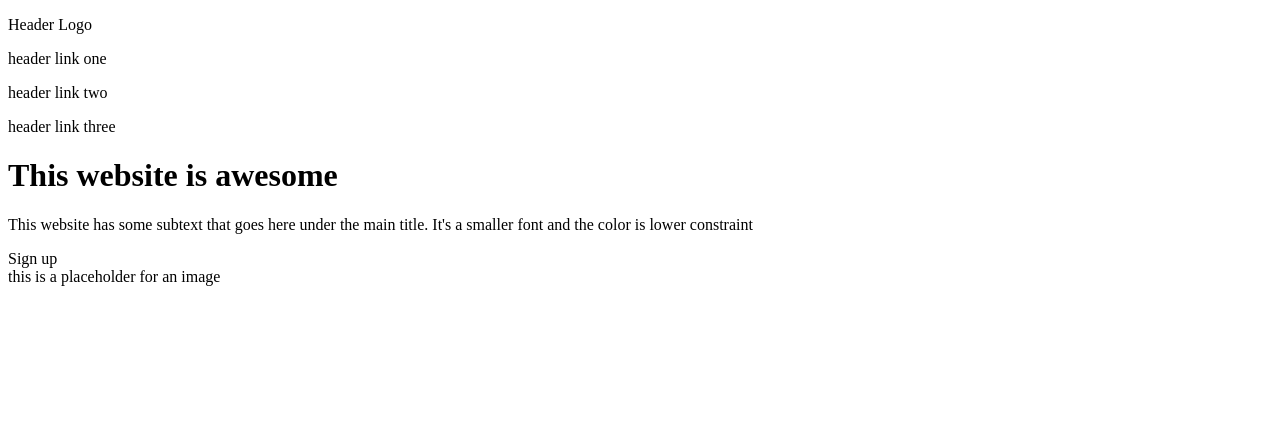
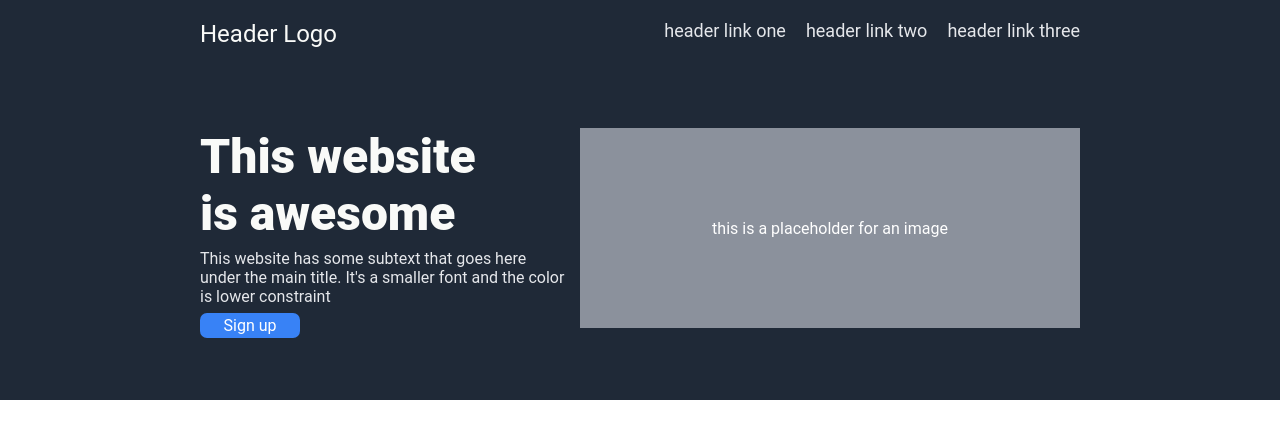
Before and after one commit to anuoluwaposanni/Landing-Page, a plain HTML site: page index.html in a window 1280 px wide. Drawn offline with Linux system fonts and the light colour scheme.

Commit message:
Add CSS properties to first section of the landing page project

```diff
--- a/index.html
+++ b/index.html
@@ -4,22 +4,25 @@
     <meta charset="UTF-8">
     <meta name="viewport" content="width=device-width, initial-scale=1.0">
     <title>Document</title>
+    <link rel="stylesheet" href="styles.css">
 </head>
 <body>
     <div class="first-section">
-        <div>
-            <p>Header Logo</p>
+        <div class="sub-section1">
+            <div class="header">Header Logo</div>
+            <div class="right-header">
             <p>header link one</p>
             <p>header link two</p>
             <p>header link three</p>
+            </div>
         </div>
         <div class="sub-section">
             <div class="left-subsection">
                 <h1>This website is awesome</h1>
-                <p>This website has some subtext that goes here under the main title. It's a smaller font and the color is lower constraint</p>
+                <p id="sub-content">This website has some subtext that goes here under the main title. It's a smaller font and the color is lower constraint</p>
                 <div class="sign-up">Sign up</div>
             </div>
-            <div>this is a placeholder for an image</div>
+            <div class="right-subsection">this is a placeholder for an image</div>
         </div>
     </div>
 </body>
--- a/styles.css
+++ b/styles.css
@@ -0,0 +1,84 @@
+* {
+    margin: 0;
+    padding: 0;
+    box-sizing: border-box;
+}
+
+body {
+    height: 100vh;
+    display: flex;
+    flex-direction: column;
+    font-family: 'roboto', 'Times New Roman';
+}
+
+.first-section {
+    display: flex;
+    flex-direction: column;
+    height: 400px;
+    background-color: #1F2937;
+    padding: 0 200px;
+    color: #ffffff;
+}
+
+.sub-section {
+    display: flex;
+}
+
+.sub-section1{
+    display: flex;
+    margin: 20px 0 80px 0;
+}
+
+.header {
+    margin-right: auto;
+    color: #F9FAF8;
+    font-size: 24px;
+}
+
+.right-header {
+    display: flex;
+    gap: 20px;
+    flex-shrink: 0;
+    color: #E5E7EB;
+    font-size: 18px;
+}
+
+.left-subsection {
+    flex: 1;
+    display: flex;
+    flex-direction: column;
+    gap: 7px;
+}
+
+.sign-up {
+    display: flex;
+    justify-content: center;
+    align-items: center;
+    width: 100px;
+    height:  25px;
+    background-color: #3882F6;
+    border-radius: 7px;
+}
+
+#sub-content {
+    display: flex;
+    flex-wrap: wrap;
+    width: 370px;
+    color: #E5E7EB;
+}
+
+.left-subsection h1 {
+    width: 300px;
+    color: #F9FAF8;
+    font-weight: 900;
+    font-size: 48px;
+}
+
+.right-subsection {
+    display: flex;
+    align-items: center;
+    justify-content: center;
+    width: 500px;
+    height: 200px;
+    background-color: #8b919c;
+}
```
